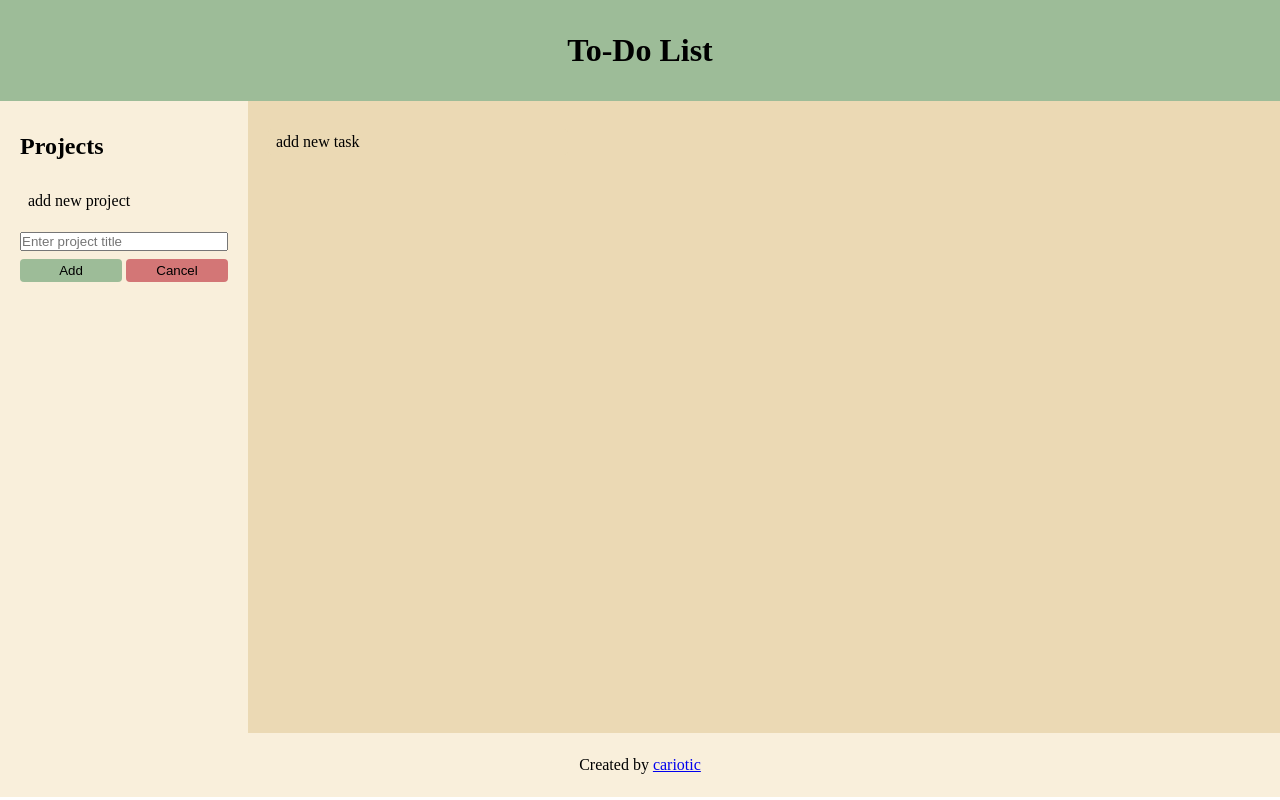
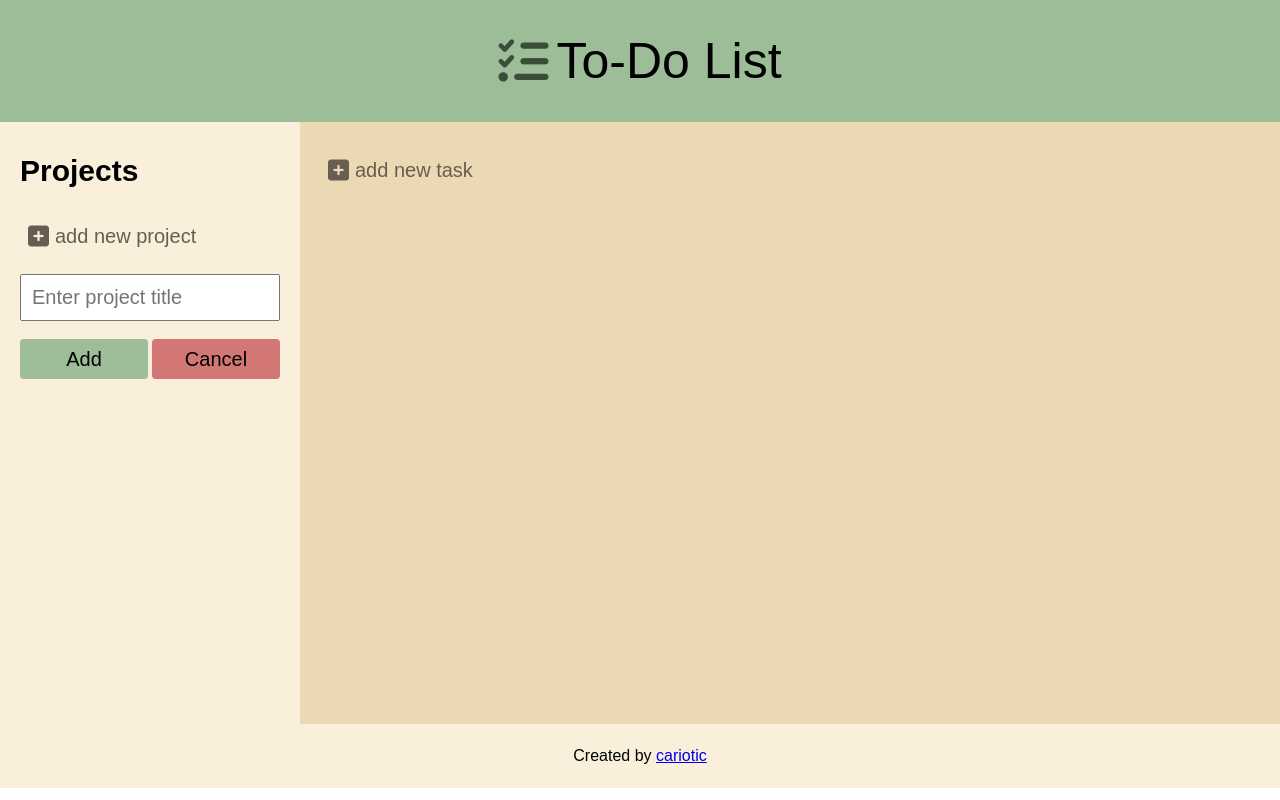
Before and after one commit to cariotic/To-Do-List, a website built with webpack: page dist/index.html in a window 1280 px wide. Both pictures are taken after a click on the element "add new project". Built offline with nearby package versions, Linux system fonts and the light colour scheme; a web font is replaced by a local one.

Commit message:
Update styling

```diff
--- a/src/modules/Task.js
+++ b/src/modules/Task.js
@@ -1,8 +1,8 @@
 export default class Task {
-    constructor(title, dueDate, priority, description = '') {
+    constructor(title, dueDate) {
         this.title = title;
         this.dueDate = dueDate;
-        this.priority = priority;
-        this.description = description;
+        //this.priority = priority;
+        //this.description = description;
     }
 }
--- a/src/modules/UI.js
+++ b/src/modules/UI.js
@@ -147,21 +147,21 @@ export default class UI {
 
         if(!projectTitle) {
             alert('You must choose project');
-            this.hideAddTaskForm();
+            UI.hideAddTaskForm();
             return;
         }
         if(!inputTaskTitle.value) {
             alert('You must enter task title');
-            this.hideAddTaskForm();
+            UI.hideAddTaskForm();
             return;
         }
 
         const inputDueDate = document.querySelector('#input-task-date');
-        const priority = document.querySelector('input[name="task-priority"]:checked');
-        const description = document.querySelector('#input-task-description');
+        //const priority = document.querySelector('input[name="task-priority"]:checked');
+        //const description = document.querySelector('#input-task-description');
 
         const dueDate = format(new Date(inputDueDate.value), 'dd/MM/yyyy');
-        StorageHandler.saveTask(projectTitle, new Task(inputTaskTitle.value, dueDate, priority.value, description.value));
+        StorageHandler.saveTask(projectTitle, new Task(inputTaskTitle.value, dueDate,));
 
         UI.hideAddTaskForm();
         UI.loadTasks(projectTitle);
@@ -169,10 +169,10 @@ export default class UI {
 
     static cancelTaskCreation() {
         const inputTaskTitle = document.querySelector('#input-task-title');
-        const inputTaskDescription = document.querySelector('#input-task-description');
+        //const inputTaskDescription = document.querySelector('#input-task-description');
 
         inputTaskTitle.textContent = '';
-        inputTaskDescription.textContent = '';
+        //inputTaskDescription.textContent = '';
         UI.hideAddTaskForm();
     }
 
@@ -213,13 +213,13 @@ export default class UI {
     static resetAddTaskForm() {
         const inputTaskTitle = document.querySelector('#input-task-title');
         const inputDueDate = document.querySelector('#input-task-date');
-        const taskPriorityLowRadio = document.querySelector('#task-priority-low');
-        const description = document.querySelector('#input-task-description');
+        //const taskPriorityLowRadio = document.querySelector('#task-priority-low');
+        //const description = document.querySelector('#input-task-description');
 
         inputTaskTitle.value = '';
         inputDueDate.value = new Date().toISOString().slice(0, 10);
-        taskPriorityLowRadio.checked = true;
-        description.value = '';
+        //taskPriorityLowRadio.checked = true;
+        //description.value = '';
     }
 
     static showTaskListTitle() {
--- a/src/style.css
+++ b/src/style.css
@@ -2,6 +2,8 @@
     --bg-light: #F9EFDB;
     --bg-dark: #EBD9B4;
     --light-green: #9DBC98;
+    --dark-green: #3A4D39;
+    --dark-brown: #675D50;
     --teal: #638889;
     --pink: #D37676;
 }
@@ -18,13 +20,15 @@ html,
 body {
     width: 100%;
     height: 100%;
-    margin: 0
+    margin: 0;
+    font-family: Arial, Helvetica, sans-serif;
 }
 
 main {
     display: flex;
-    height: calc(100% - (104px + 64px));
+    height: calc(100% - (134px + 64px));
     align-items: stretch;
+    font-size: 20px;
 }
 
 .btn {
@@ -45,6 +49,20 @@ header {
     justify-content: center;
     padding: 32px 0;
     background-color: var(--light-green);
+    align-items: center;
+    gap: 8px;
+}
+
+.fa-list-check {
+    font-size: 50px;
+    color: var(--dark-green);
+}
+
+.page-title {
+    font-family: "Viga", sans-serif;
+    font-weight: 500;
+    font-style: normal;
+    font-size: 50px;
 }
 
 /* MENU */
@@ -72,7 +90,7 @@ header {
 }
 
 .project {
-    padding: 4px 8px;
+    padding: 8px;
     border-radius: 4px;
 }
 
@@ -105,8 +123,32 @@ header {
 }
 
 .task {
-    padding: 4px 8px;
+    padding: 8px;
     border-radius: 4px;
+}
+
+/* FORMS */
+
+.btn-form {
+    flex: 1;
+    height: 40px;
+    font-size: 20px;
+}
+
+#btn-submit-project,
+#btn-submit-task {
+    background-color: var(--light-green);
+}
+
+#btn-cancel-project,
+#btn-cancel-task {
+    background-color: var(--pink);
+}
+
+input {
+    padding: 10px;
+    font-size: 20px;
+    margin-bottom: 10px;
 }
 
 /* ADD PROJECT FORM */
@@ -122,18 +164,11 @@ header {
     gap: 4px;
 }
 
-.btn-form {
-    flex: 1;
-}
-
-#btn-submit-project,
-#btn-submit-task {
-    background-color: var(--light-green);
-}
-
-#btn-cancel-project,
-#btn-cancel-task {
-    background-color: var(--pink);
+#btn-add-project {
+    display: flex;
+    align-items: center;
+    padding: 8px;
+    color: var(--dark-brown);
 }
 
 /* ADD TASK FORM */
@@ -143,6 +178,7 @@ header {
     padding: 20px;
     width: 600px;
     background-color: var(--bg-light);
+    border-radius: 4px;
 }
 
 .add-task-buttons {
@@ -151,8 +187,17 @@ header {
     gap: 4px;
 }
 
+.fa-square-plus {
+    font-size: 24px;
+    margin-right: 6px;
+}
+
 #btn-add-task {
+    display: flex;
+    align-items: center;
     max-width: 300px;
+    padding: 8px;
+    color: var(--dark-brown);
 }
 
 #btn-add-task:hover {
@@ -167,8 +212,6 @@ header {
     gap: 8px;
 }
 
-
-
 /* FOOTER */
 
 footer {
```
Also changed, not shown: dist/index.html, dist/main.js.
